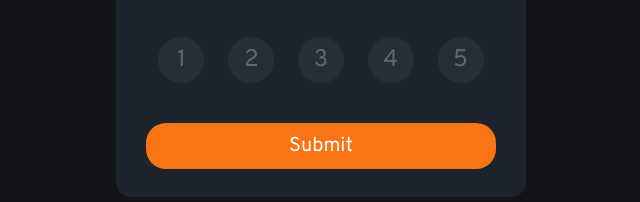
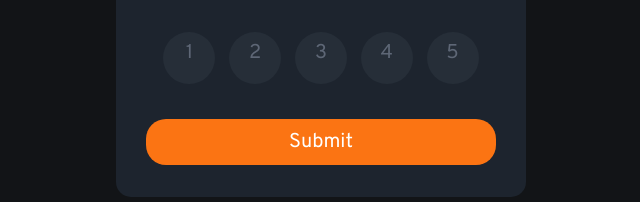
Before and after one commit to PHousden/Interactive-rating-component, a plain HTML site: page interactive-rating-component-main/index.html in a window 1280 px wide. Shown: the part 408-610 px from the top of the page, 319-959 px from the left. Drawn offline with Linux system fonts and the light colour scheme.

Commit message:
editing the aligning

```diff
--- a/interactive-rating-component-main/CSS/styles.css
+++ b/interactive-rating-component-main/CSS/styles.css
@@ -51,15 +51,15 @@ body {
 .numbers li {
     display: inline-block;
     background-color: #262e38;
-    font-size: 24px;
+    font-size: 20px;
     color: #5e6776;
-    width: 30px;
-    height: 30px;
+    width: 36px;
+    height: 36px;
     text-align: center;
     border-radius: 50%;
-    margin: 10px;
+    text-align: center;
+    margin: 5px;
     padding: 8px;
-
 }
 
 button {
```
